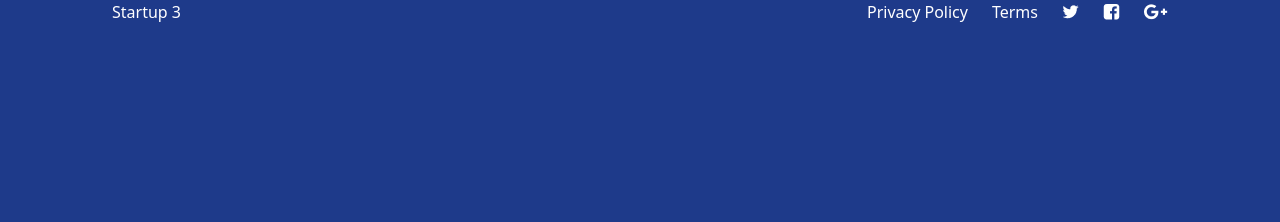
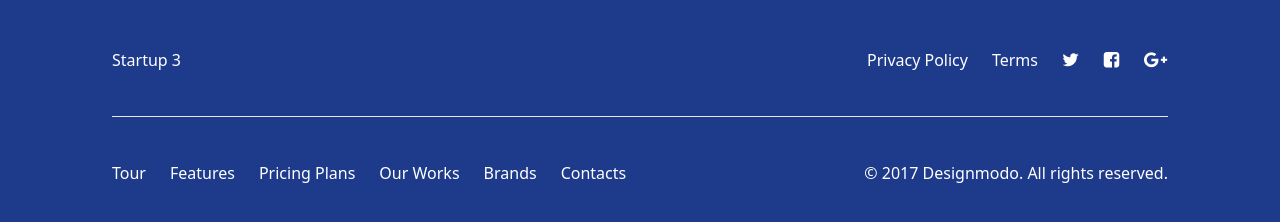
Before and after one commit to rckash/blue-site-tailwind, a plain HTML site: page blocks/footer.html in a window 1280 px wide. Drawn offline with nearby package versions, Linux system fonts and the light colour scheme.

Commit message:
Create footer block

```diff
--- a/blocks/footer.html
+++ b/blocks/footer.html
@@ -8,9 +8,12 @@
   </head>
   <body class="text-white bg-blue-900">
     <footer>
-      <div class="flex justify-between items-center pb-11 px-5 md:px-28">
+      <div class="py-12">
+        <div
+          class="flex flex-col lg:flex-row justify-between items-center pb-11 px-5 md:px-28 gap-y-10"
+        >
           <h2>Startup 3</h2>
-        <ul class="flex items-center gap-x-6">
+          <ul class="flex flex-col lg:flex-row items-center gap-x-6 gap-y-8">
             <li><a href="anothersite.com">Privacy Policy</a></li>
             <li><a href="anothersite.com">Terms</a></li>
             <li>
@@ -30,7 +33,21 @@
             </li>
           </ul>
         </div>
-      <div></div>
+        <hr class="bg-white mx-5 md:mx-28" />
+        <div
+          class="flex flex-col lg:flex-row justify-between items-center pt-11 px-5 md:px-28 gap-y-10"
+        >
+          <ul class="flex flex-col lg:flex-row items-center gap-x-6 gap-y-8">
+            <li><a href="anothersite.com">Tour</a></li>
+            <li><a href="anothersite.com">Features</a></li>
+            <li><a href="anothersite.com">Pricing Plans</a></li>
+            <li><a href="anothersite.com">Our Works</a></li>
+            <li><a href="anothersite.com">Brands</a></li>
+            <li><a href="anothersite.com">Contacts</a></li>
+          </ul>
+          <p>© 2017 Designmodo. All rights reserved.</p>
+        </div>
+      </div>
     </footer>
   </body>
 </html>
```
Lines whose indentation alone changed are shown as unchanged.
